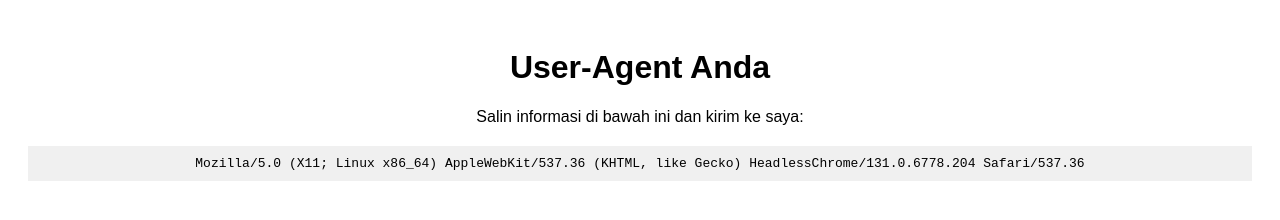
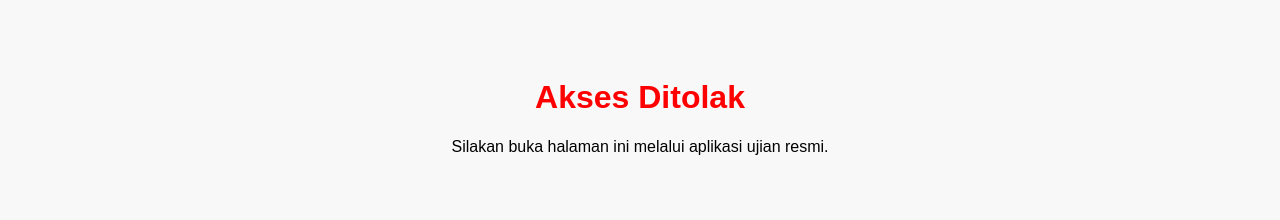
Before and after one commit to speropa/ia, a plain HTML site: page index.html in a window 1280 px wide. Drawn offline with Linux system fonts and the light colour scheme.

Commit message:
Update index.html

```diff
--- a/index.html
+++ b/index.html
@@ -2,30 +2,40 @@
 <html lang="id">
 <head>
   <meta charset="UTF-8">
-  <title>Deteksi User-Agent</title>
   <meta name="viewport" content="width=device-width, initial-scale=1">
+  <title>Akses Ujian</title>
   <style>
     body {
       font-family: Arial, sans-serif;
-      padding: 20px;
       text-align: center;
+      padding: 50px;
+      background-color: #f8f8f8;
     }
-    code {
-      background: #f0f0f0;
-      padding: 10px;
-      display: block;
-      margin-top: 20px;
-      word-break: break-all;
+    .blocked {
+      color: red;
+      font-weight: bold;
     }
   </style>
+  <script>
+    // Gantilah string di bawah ini dengan User-Agent atau bagian dari User-Agent Exambro jika sudah diketahui
+    const allowedUserAgentPart = "exambrowser"; // contoh tebakannya
+    const userAgent = navigator.userAgent.toLowerCase();
+
+    window.onload = function () {
+      if (userAgent.includes(allowedUserAgentPart)) {
+        // Jika dibuka melalui aplikasi Exambro, redirect
+        window.location.href = "https://smp2pajangan.github.io/customlink";
+      } else {
+        // Jika dibuka di browser biasa, tampilkan pesan blokir
+        document.body.innerHTML = `
+          <h1 class="blocked">Akses Ditolak</h1>
+          <p>Silakan buka halaman ini melalui aplikasi ujian resmi.</p>
+        `;
+      }
+    };
+  </script>
 </head>
 <body>
-  <h1>User-Agent Anda</h1>
-  <p>Salin informasi di bawah ini dan kirim ke saya:</p>
-  <code id="ua">Mendeteksi...</code>
-
-  <script>
-    document.getElementById("ua").innerText = navigator.userAgent;
-  </script>
+  <p>Mendeteksi perangkat...</p>
 </body>
 </html>
```
